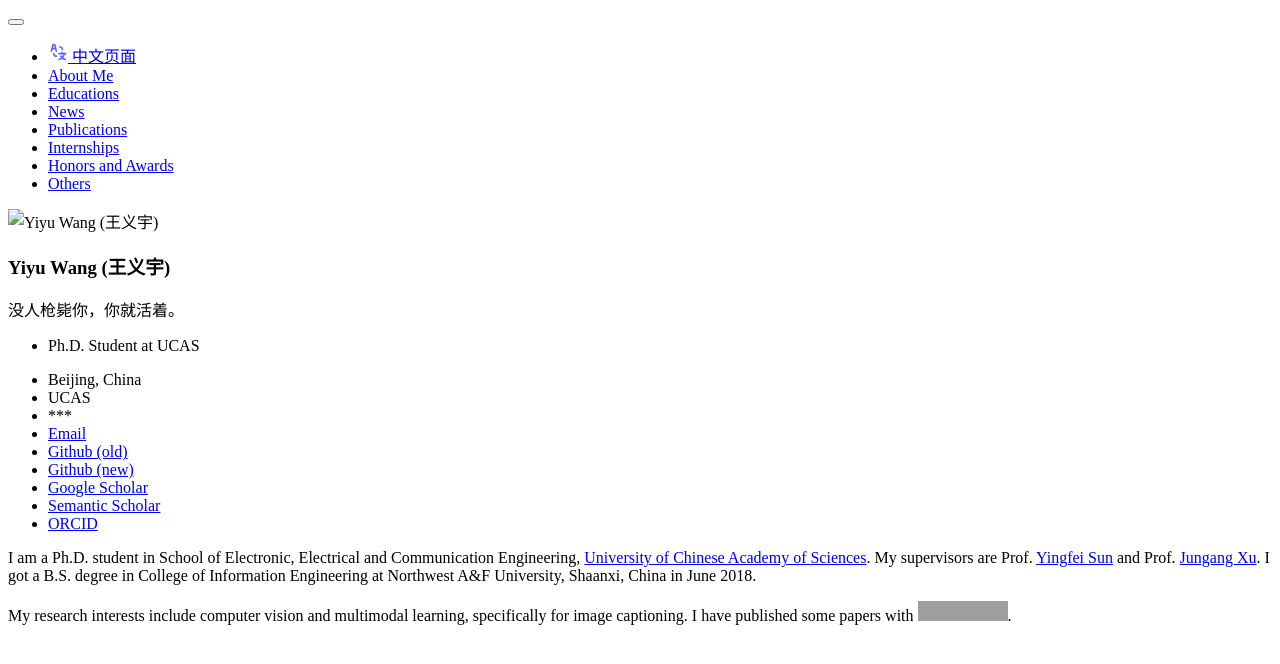
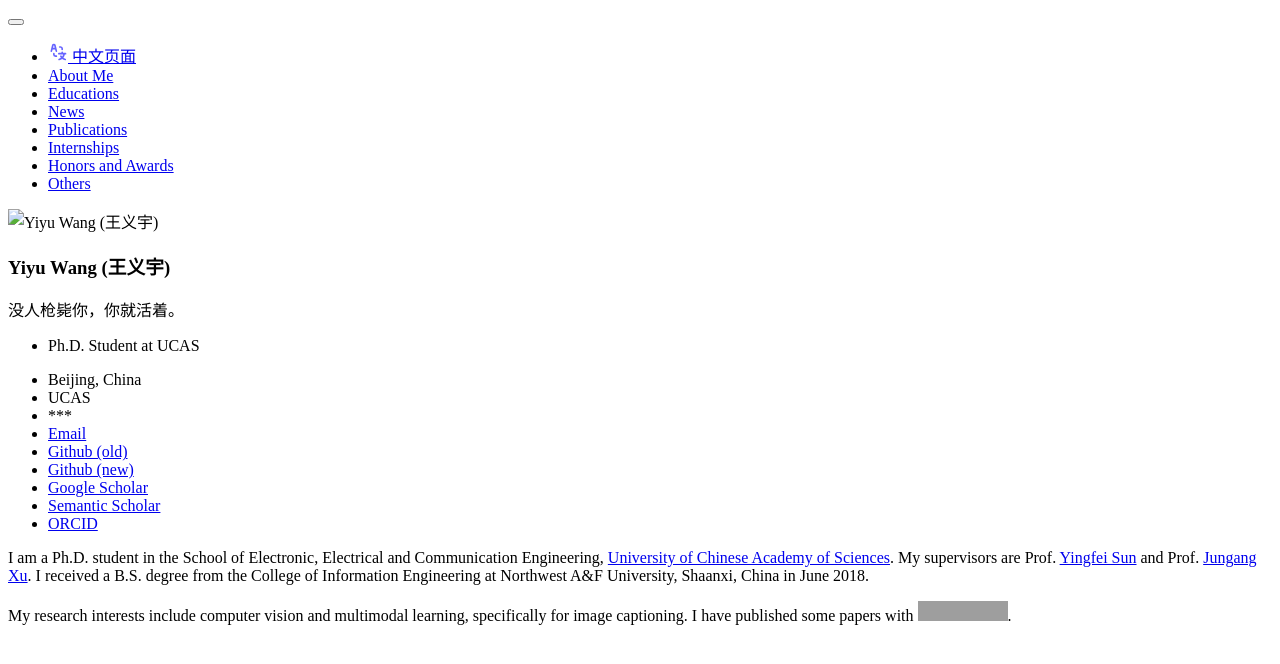
Before and after one commit to xunzhi99/xunzhi99.github.io, a Jekyll site: the page built from _pages/includes/intro.md, in a window 1280 px wide. Shown: the top 664 px of the page. Built offline with Jekyll 4.4.1, drawn with Linux system fonts in a browser that asks for light colours; our own code applies the rules of GitHub Pages for plain Markdown files; grey boxes are pictures that could not be loaded.

Commit message:
fix error infos

```diff
--- a/_pages/includes/intro.md
+++ b/_pages/includes/intro.md
@@ -1,5 +1,5 @@
-I am a Ph.D. student in School of Electronic, Electrical and Communication Engineering, [University of Chinese Academy of Sciences](http://english.ucas.ac.cn/). My supervisors are Prof. [Yingfei Sun](http://people.ucas.ac.cn/~yfsun) and Prof. [Jungang Xu](http://ccip.ucas.ac.cn/team/professor/%e5%be%90%e4%bf%8a%e5%88%9a/).
-I got a B.S. degree in College of Information Engineering at Northwest A&F University, Shaanxi, China in June 2018.
+I am a Ph.D. student in the School of Electronic, Electrical and Communication Engineering, [University of Chinese Academy of Sciences](http://english.ucas.ac.cn/). My supervisors are Prof. [Yingfei Sun](http://people.ucas.ac.cn/~yfsun) and Prof. [Jungang Xu](http://ccip.ucas.ac.cn/team/professor/%e5%be%90%e4%bf%8a%e5%88%9a/).
+I received a B.S. degree from the College of Information Engineering at Northwest A&F University, Shaanxi, China in June 2018.
 
 My research interests include computer vision and multimodal learning, specifically for image captioning.
 I have published some papers with <a href='https://scholar.google.com/citations?user=mDtSmsEAAAAJ'><img src="https://img.shields.io/endpoint?logo=Google%20Scholar&url=https%3A%2F%2Fcdn.jsdelivr.net%2Fgh%2Fcurya-wangyiyu%2Fcurya-wangyiyu.github.io@google-scholar-stats%2Fgs_data_shieldsio.json&labelColor=f6f6f6&color=9cf&style=flat&label=citations"></a>.
```
